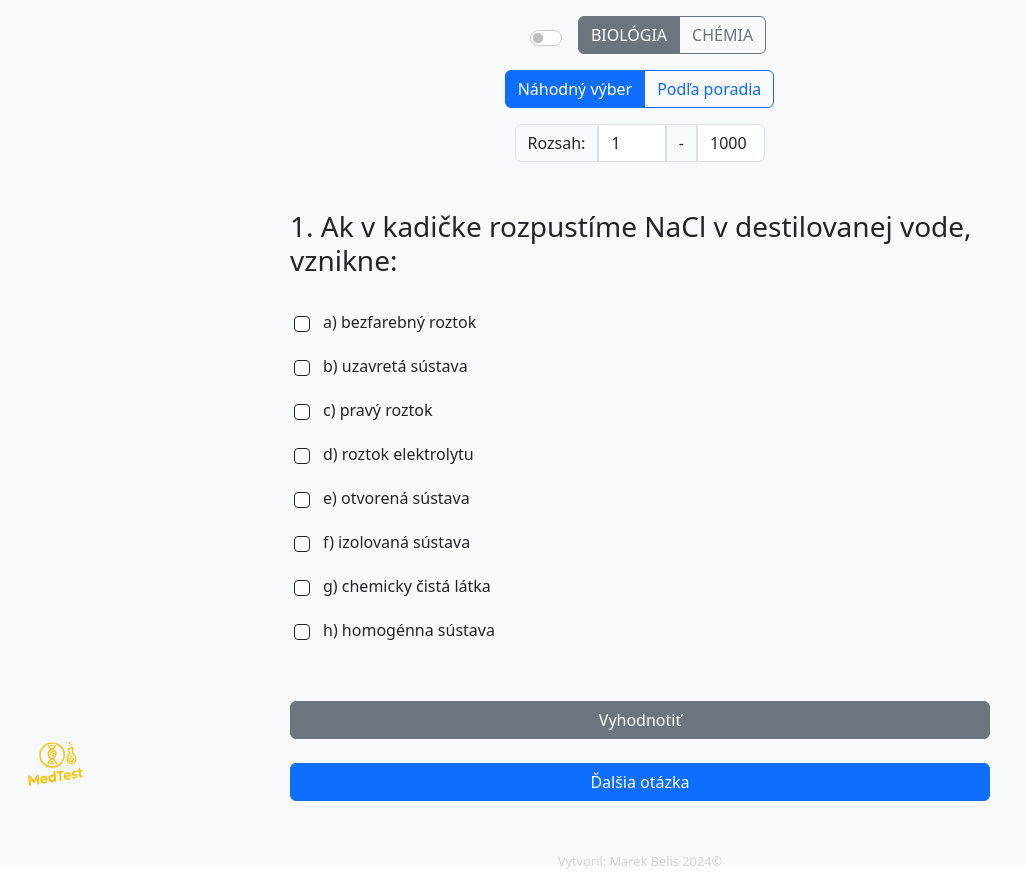
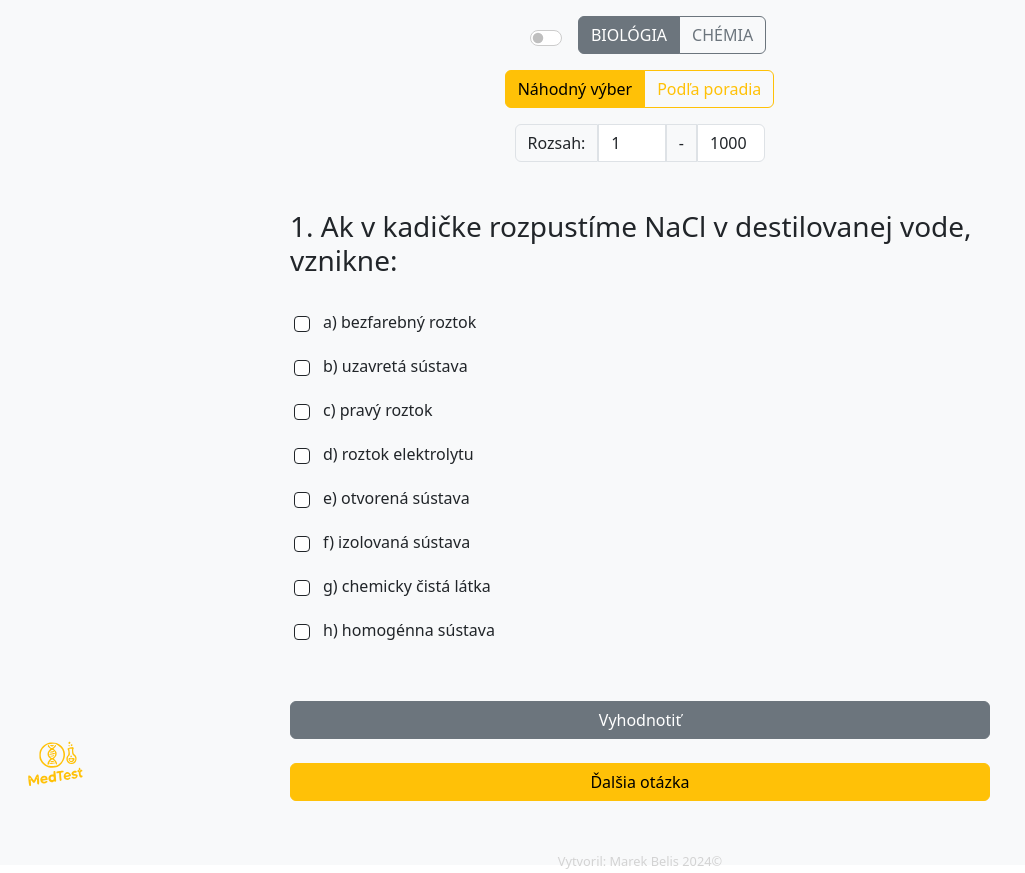
Before and after one commit to demoMedTest/demoMTest, a React (Vite) app: page / in a window 1280 px wide. Shown: the whole page, without its empty margins (0-1025 px from the left). Built offline with nearby package versions, Linux system fonts and the light colour scheme.

Commit message:
color fix

```diff
--- a/src/App.css
+++ b/src/App.css
@@ -45,6 +45,18 @@
   border-radius: 0 !important;
   border-top-right-radius: 6px !important;
   border-bottom-right-radius: 6px !important;
+}
+.yelow1{
+  background-color: #FFD700 !important;
+}
+.yelow{
+  border: 1px solid #D4A017 !important;
+  color: #D4A017 !important;
+}
+.btn-check:checked + .yelow {
+  background-color: #D4A017 !important;
+  color: white !important;
+  border-color: #D4A017 !important;
 }
 
 .rangeSizer{
--- a/src/components/Question.jsx
+++ b/src/components/Question.jsx
@@ -198,10 +198,10 @@ export default function Question() {
       </div>
       <div className="btn-group mb-3" role="group" aria-label="Basic radio toggle button group">
           <input type="radio" className="btn-check" name="btnradio1" id="btnradio1" defaultChecked={true} onChange={handleSelectionOrderChange}></input>
-          <label className={`btn ${mode ? 'btn-outline-warning' : 'btn-outline-primary'}`} htmlFor="btnradio1">Náhodný výber</label>
+          <label className="btn btn-outline-warning" htmlFor="btnradio1">Náhodný výber</label>
 
           <input type="radio" className="btn-check" name="btnradio1" id="btnradio2" onChange={handleSelectionOrderChange}></input>
-          <label className={`btn ${mode ? 'btn-outline-warning' : 'btn-outline-primary'}`} htmlFor="btnradio2">Podľa poradia</label>
+          <label className="btn btn-outline-warning" htmlFor="btnradio2">Podľa poradia</label>
         </div>
 
       <div className="d-flex rangeSizer">
@@ -293,7 +293,7 @@ export default function Question() {
       <button
         onClick={loadNextQuestion}
         type="button"
-        className={`btn mt-4 ${mode ? 'btn-warning' : 'btn-primary'}`}
+        className="btn mt-4 btn-warning"
         id="resolve"
       >
         Ďalšia otázka
```
